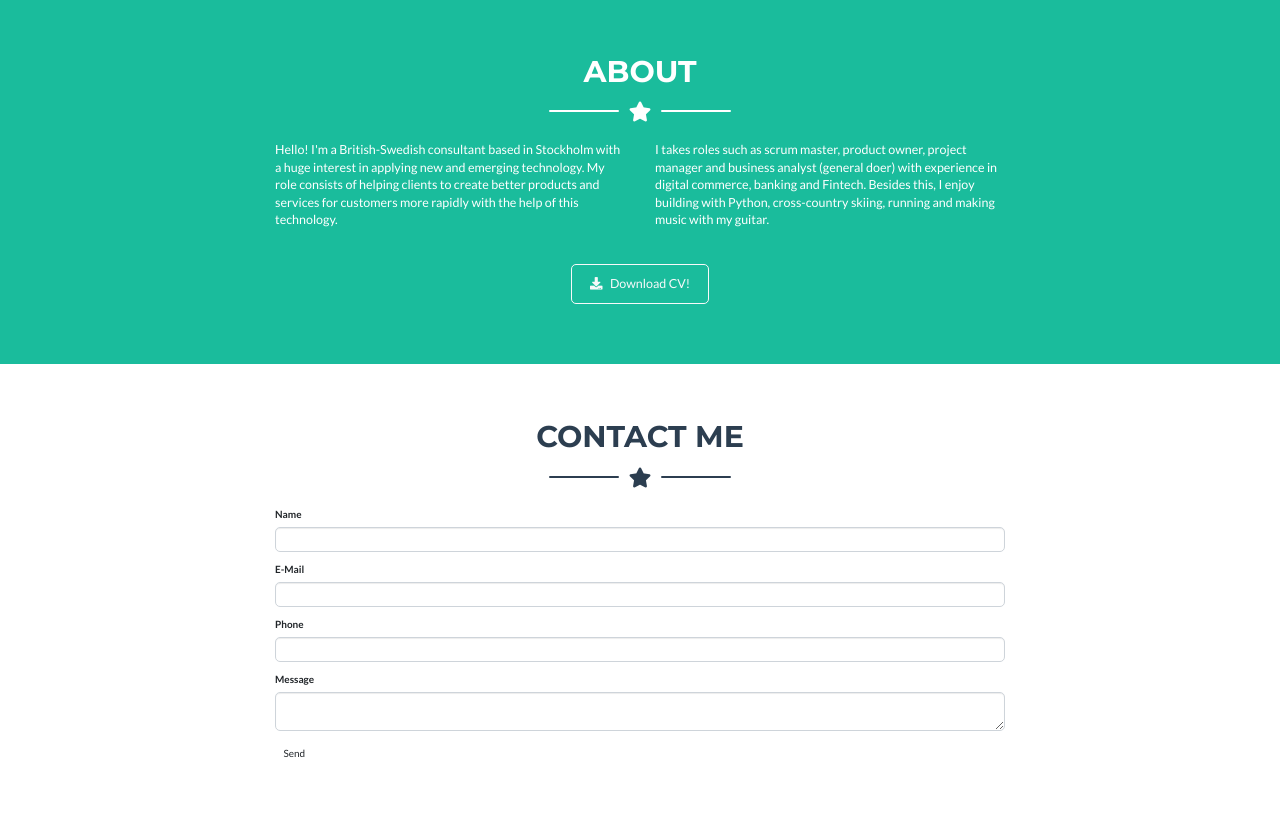
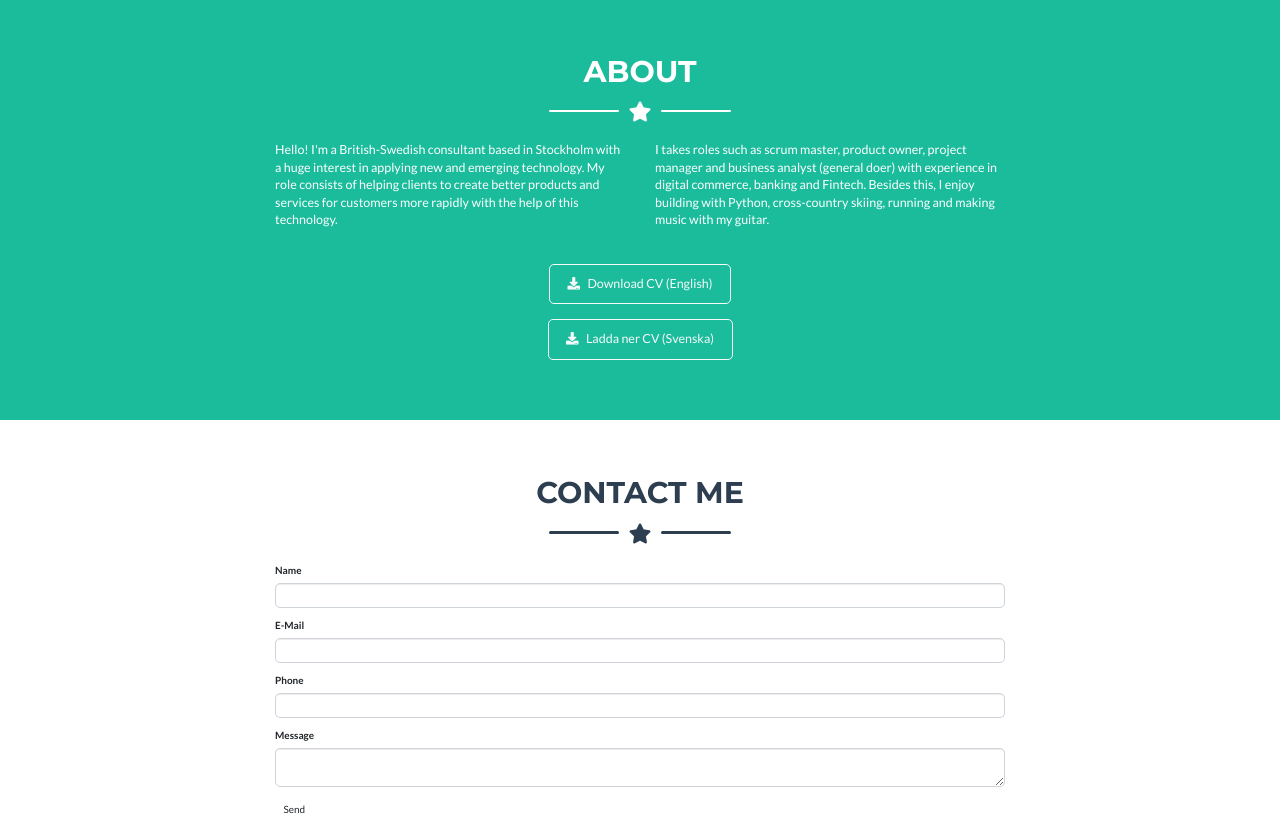
Before and after one commit to alexanderdanson/professional_website, a Flask app: page / in a window 1280 px wide. Shown: the part 1123-1944 px from the top of the page. Run offline with Flask 2, Linux system fonts and the light colour scheme; some libraries are stand-ins or nearby versions.

Commit message:
adding button

```diff
--- a/app/templates/index.html
+++ b/app/templates/index.html
@@ -205,10 +205,17 @@
 
       <!-- About Section Button -->
       <div class="text-center mt-4">
-        <a class="btn btn-xl btn-outline-light" href="static/files/CV_Alexander_Danson.pdf" download>
+          <a class="btn btn-xl btn-outline-light" href="static/files/CV_Alexander_Danson.pdf" download>
           <i class="fas fa-download mr-2"></i>
-          Download CV!
-        </a>
+          Download CV (English)
+          </a>
+          <br><br>
+          <a class="btn btn-xl btn-outline-light" href="static/files/CV_Alexander_Danson.pdf" download>
+          <i class="fas fa-download mr-2"></i>
+          Ladda ner CV (Svenska)
+          </a>
+      </div>
+
       </div>
 
     </div>
```
Also changed, not shown: app/static/css/base.css.
